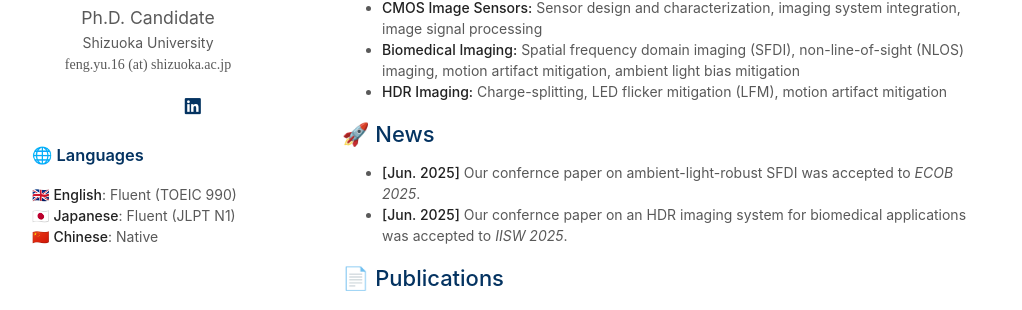
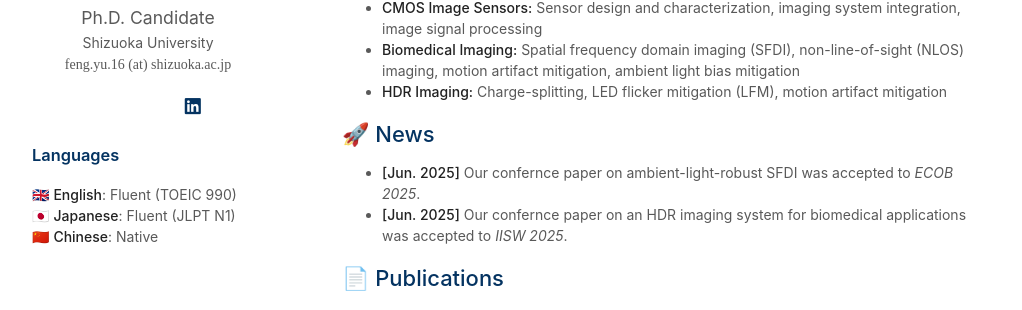
Before and after one commit to y-fen/y-fen.github.io, a Jekyll site: the page built from index.md, in a window 1280 px wide. Shown: the part 280-590 px from the top of the page, without its empty margins (128-1150 px from the left). Built offline with Jekyll 4.4.1, drawn with Linux system fonts in a browser that asks for light colours; a style sheet for code colours, icons or effects is not loaded; our own code applies the rules of GitHub Pages for plain Markdown files.

```diff
--- a/_layouts/homepage.html
+++ b/_layouts/homepage.html
@@ -90,7 +90,7 @@
         </div>
         <br>
         <div style="text-align: left;">
-          <h3>🌐 Languages</h3>
+          <h3>Languages</h3>
           🇬🇧 <strong>English</strong>: Fluent (TOEIC 990)<br>
           🇯🇵 <strong>Japanese</strong>: Fluent (JLPT N1)<br>
           🇨🇳 <strong>Chinese</strong>: Native
```
